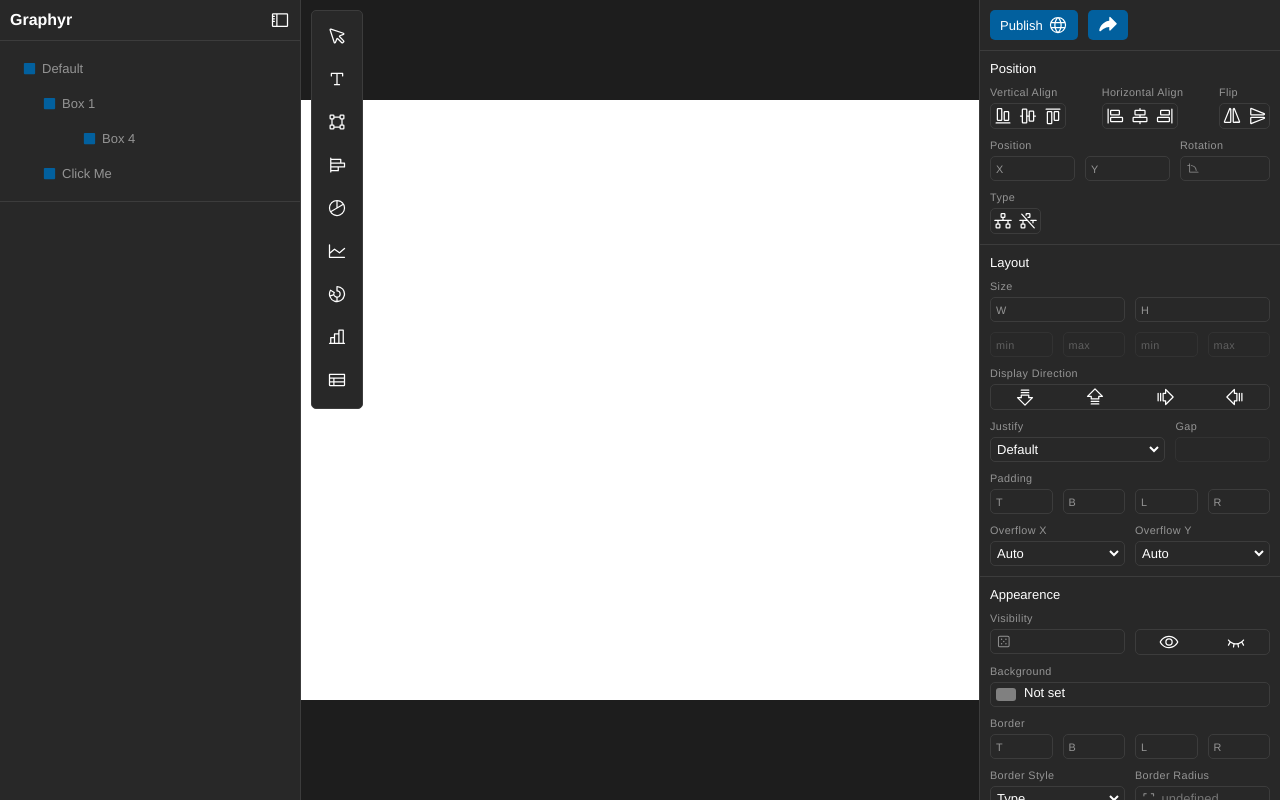
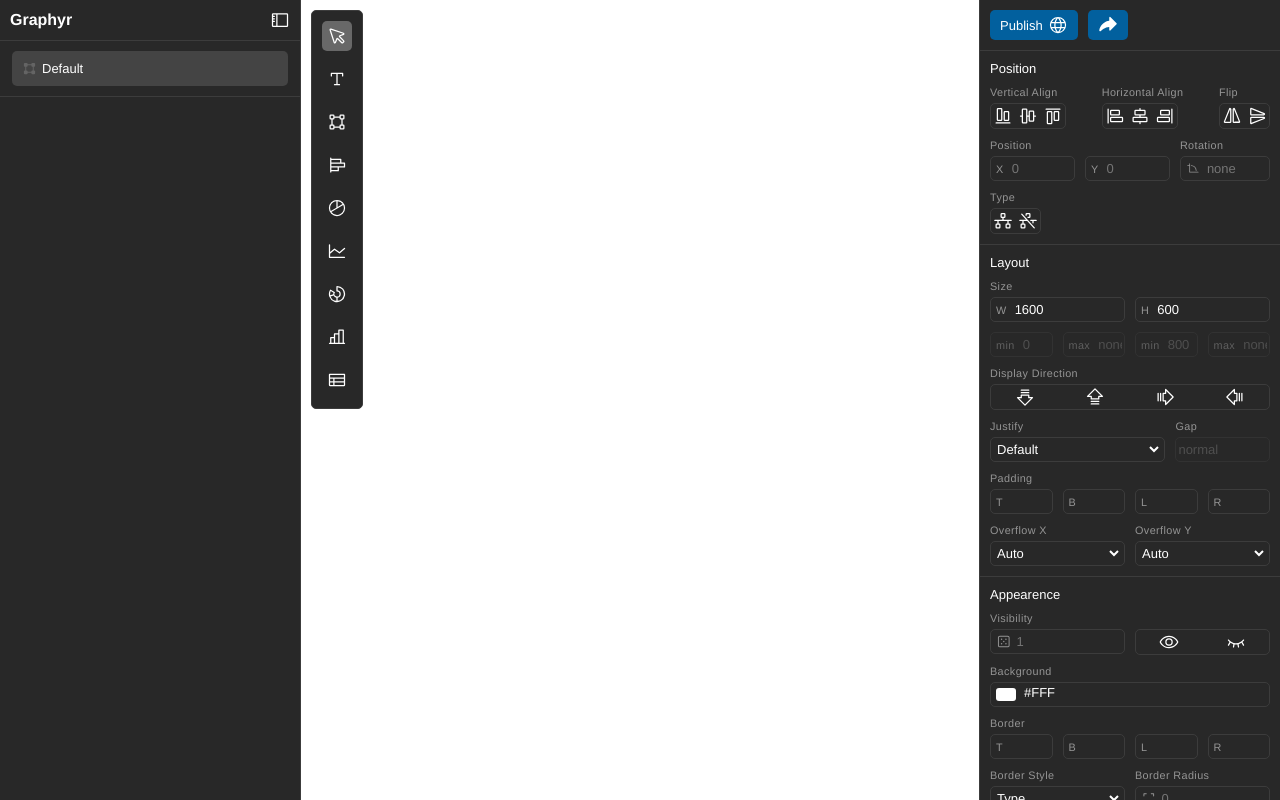
Before and after one commit to Gacktto/Graphyr, a React (Vite) app: page / in a window 1280 px wide. Built offline with nearby package versions, Linux system fonts and the light colour scheme.

Commit message:
feat: Canvas ghost selector (add new elements) first implementation

```diff
--- a/src/components/Canvas/Canvas.tsx
+++ b/src/components/Canvas/Canvas.tsx
@@ -1,22 +1,114 @@
-// src/components/Canvas/Canvas.tsx
-import { useRef } from 'react';
+import React, { useRef, useState, useEffect, useCallback } from 'react';
 import styles from '../../styles/Canvas.module.css';
 import { useCanvasTransform } from './useCanvasTransform';
-import { renderElement } from '../Elements/renderElement';
+import { ElementRenderer } from '../Elements/renderElement';
 import { useCanvas } from '../../context/CanvasContext';
+
+type DrawingState = {
+  startX: number;
+  startY: number;
+  currentX: number;
+  currentY: number;
+  parentId: string | null;
+}
 
 export default function Canvas() {
     const canvasRef = useRef<HTMLDivElement>(null);
     const innerRef = useRef<HTMLDivElement>(null);
 
-    const { elements, selectedId, setSelectedId } = useCanvas();
-    const { scale, offset } = useCanvasTransform(
-        canvasRef as React.RefObject<HTMLDivElement>,
-        innerRef as React.RefObject<HTMLDivElement>
-    );
+    const { elements, selectedId, setSelectedId, activeTool, setActiveTool, addElement } = useCanvas();
+    const { scale, offset } = useCanvasTransform(canvasRef as React.RefObject<HTMLDivElement>, innerRef as React.RefObject<HTMLDivElement>);
+    const [drawingState, setDrawingState] = useState<DrawingState | null>(null);
+
+    const getCoordsInWorld = useCallback((e: MouseEvent | React.MouseEvent): { x: number, y: number } => {
+        if (!canvasRef.current) return { x: 0, y: 0 };
+        const canvasRect = canvasRef.current.getBoundingClientRect();
+        return {
+            x: (e.clientX - canvasRect.left - offset.x) / scale,
+            y: (e.clientY - canvasRect.top - offset.y) / scale
+        };
+    }, [offset, scale]);
+
+    const handleMouseDown = (e: React.MouseEvent<HTMLDivElement>) => {
+        if (activeTool === 'cursor' || e.button !== 0) {
+            if((e.target as HTMLElement).dataset.canvasElement === undefined) {
+                setSelectedId(null);
+            }
+            return;
+        }
+        e.preventDefault();
+
+        const targetElement = (e.target as HTMLElement).closest('[data-canvas-element]');
+        const parentId = targetElement ? targetElement.getAttribute('data-element-id') : '1';
+
+        const { x, y } = getCoordsInWorld(e);
+        setDrawingState({ startX: x, startY: y, currentX: x, currentY: y, parentId });
+    };
+
+    useEffect(() => {
+        if (!drawingState) return;
+
+        const handleWindowMouseMove = (e: MouseEvent) => {
+            const { x, y } = getCoordsInWorld(e);
+            setDrawingState(prev => prev ? { ...prev, currentX: x, currentY: y } : null);
+        };
+
+        const handleWindowMouseUp = (_e: MouseEvent) => {
+            if (!drawingState || activeTool === 'cursor') return;
+            const { startX, startY, currentX, currentY, parentId } = drawingState;
+            const width = Math.abs(currentX - startX);
+            const height = Math.abs(currentY - startY);
+
+            if (width > 5 && height > 5) {
+                const newElementStyle: React.CSSProperties = {
+                    // left: `${Math.min(startX, currentX)}px`,
+                    // top: `${Math.min(startY, currentY)}px`,
+                    position: "relative",
+                    width: `${width}px`,
+                    height: `${height}px`,
+                };
+                addElement(activeTool, { parentId, style: newElementStyle });
+            }
+            setDrawingState(null);
+            setActiveTool('cursor');
+        };
+
+        window.addEventListener('mousemove', handleWindowMouseMove);
+        window.addEventListener('mouseup', handleWindowMouseUp);
+
+        return () => {
+            window.removeEventListener('mousemove', handleWindowMouseMove);
+            window.removeEventListener('mouseup', handleWindowMouseUp);
+        };
+    }, [drawingState, activeTool, addElement, getCoordsInWorld, setActiveTool]);
+
+    const handleDoubleClick = (e: React.MouseEvent<HTMLDivElement>) => {
+        if (activeTool === 'cursor') return;
+        const { x, y } = getCoordsInWorld(e);
+        const targetElement = (e.target as HTMLElement).closest('[data-canvas-element]');
+        const parentId = targetElement ? targetElement.getAttribute('data-element-id') : '1';
+        const newElementStyle: React.CSSProperties = { left: `${x}px`, top: `${y}px` };
+        addElement(activeTool, { parentId, style: newElementStyle });
+        setActiveTool('cursor');
+    };
+
+    const getGhostStyle = (): React.CSSProperties => {
+        if (!drawingState) return { display: 'none' };
+        const { startX, startY, currentX, currentY } = drawingState;
+        return {
+            position: 'absolute',
+            left: Math.min(startX, currentX),
+            top: Math.min(startY, currentY),
+            width: Math.abs(currentX - startX),
+            height: Math.abs(currentY - startY),
+            backgroundColor: 'rgba(0, 122, 255, 0.2)',
+            border: '1px solid rgba(0, 122, 255, 0.8)',
+            zIndex: '9999'
+        };
+    };
 
     return (
-        <div ref={canvasRef} className={styles.canvas}>
+        <div ref={canvasRef} className={`${styles.canvas} ${styles[activeTool]}`}>
             <div
                 ref={innerRef}
                 style={{
@@ -26,10 +118,11 @@ export default function Canvas() {
                     height: '100%',
                     position: 'absolute',
                 }}
+                onMouseDown={handleMouseDown}
+                onDoubleClick={handleDoubleClick}
             >
-                {elements.map((el) =>
-                    renderElement(el, selectedId, setSelectedId)
-                )}
+                {drawingState && <div style={getGhostStyle()} />}
+                {elements.map((el) => <ElementRenderer key={el.id} node={el} />)}
             </div>
         </div>
     );
--- a/src/components/Elements/renderElement.tsx
+++ b/src/components/Elements/renderElement.tsx
@@ -1,103 +1,106 @@
-import React, { type JSX } from 'react';
+import React from 'react';
 import type { ElementNode } from '../TreeView/TreeView';
 import { useCanvas } from '../../context/CanvasContext';
 
-export function renderElement(
-    node: ElementNode,
-    selectedId: string | null,
-    onSelect: (id: string) => void
-): JSX.Element | null {
-    const { elementsRef } = useCanvas(); // importa o ref
+export interface ElementRendererProps {
+  node: ElementNode;
+}
+
+export const ElementRenderer: React.FC<ElementRendererProps> = React.memo(({ node }) => {
+    const {
+      elementsRef, setElements, selectedId, setSelectedId,
+      activeTool
+    } = useCanvas();
 
     const isSelected = node.id === selectedId;
 
     const handleClick = (e: React.MouseEvent) => {
         e.stopPropagation();
-        onSelect(node.id);
+        if (activeTool === 'cursor') {
+            setSelectedId(node.id);
+        }
+    };
+
+    const handleTextBlur = (e: React.FocusEvent<HTMLDivElement>) => {
+        const newText = e.currentTarget.innerText;
+        setElements(prev => {
+            const updateName = (nodes: ElementNode[]): ElementNode[] => {
+                return nodes.map(n => {
+                    if (n.id === node.id) {
+                        return { ...n, name: newText };
+                    }
+                    if (n.children) {
+                        return { ...n, children: updateName(n.children) };
+                    }
+                    return n;
+                });
+            };
+            return updateName(prev);
+        });
     };
 
     const registerRef = (el: HTMLElement | null) => {
-        if (el) {
-            elementsRef.current[node.id] = el;
-        }
+        if (el) elementsRef.current[node.id] = el;
     };
 
     const commonStyle: React.CSSProperties = {
         outline: isSelected ? '2px solid #007aff' : 'none',
+        outlineOffset: isSelected ? '2px' : '0px',
     };
+
+    const finalStyle = { ...commonStyle, ...node.style };
+
+    const renderChildren = () =>
+        node.children?.map(child => <ElementRenderer key={child.id} node={child} />);
 
     switch (node.type) {
         case 'frame':
+            const frameStyle = {
+                ...finalStyle,
+                width: node.style?.width || '1300px',
+                minHeight: node.style?.minHeight || '800px',
+                backgroundColor: node.style?.backgroundColor || '#fff',
+                position: 'relative',
+            };
             return (
-                <div
-                    key={node.id}
-                    ref={registerRef}
-                    data-element-id={node.id}
-                    data-canvas-element
+                <div key={node.id} ref={registerRef} data-element-id={node.id} data-canvas-element
                     onClick={handleClick}
-                    style={{
-                        outline: isSelected ? '2px solid #007aff' : 'none',
-                        margin: '0 auto',
-                        width: node.style?.width || '1300px',
-                        minHeight: 600,
-                        backgroundColor: '#fff',
-                        position: 'relative',
-                        ...node.style,
-                    }}
+                    style={frameStyle}
                 >
-                    {node.children?.map((child) =>
-                        renderElement(child, selectedId, onSelect)
-                    )}
+                    {renderChildren()}
                 </div>
             );
-
         case 'div':
             return (
-                <div
-                    key={node.id}
-                    ref={registerRef}
-                    data-element-id={node.id}
-                    data-canvas-element
+                <div key={node.id} ref={registerRef} data-element-id={node.id} data-canvas-element
                     onClick={handleClick}
-                    style={{
-                        ...commonStyle,
-                        backgroundColor: node.style?.backgroundColor || 'red',
-                        width: node.style?.width || 200,
-                        display: node.style?.display || 'flex',
-                        position: node.style?.position || 'absolute',
-                        height: node.style?.height || 200,
-                        ...node.style,
-                    }}
+                    style={finalStyle}
                 >
-                    {node.children?.map((child) =>
-                        renderElement(child, selectedId, onSelect)
-                    )}
+                    {renderChildren()}
                 </div>
             );
-
+        case 'text':
+             return (
+                <div key={node.id} ref={registerRef} data-element-id={node.id} data-canvas-element
+                    onClick={handleClick}
+                    style={finalStyle}
+                    contentEditable={isSelected}
+                    suppressContentEditableWarning={true}
+                    onBlur={handleTextBlur}
+                >
+                    {node.name}
+                </div>
+            );
         case 'button':
             return (
-                <button
-                    key={node.id}
-                    ref={registerRef}
-                    data-element-id={node.id}
-                    data-canvas-element
+                <button key={node.id} ref={registerRef} data-element-id={node.id} data-canvas-element
                     onClick={handleClick}
-                    style={{
-                        ...commonStyle,
-                        backgroundColor:
-                            node.style?.backgroundColor || '#007aff',
-                        color: node.style?.color || '#fff',
-                        width: node.style?.width || 'fit-content',
-                        padding: node.style?.padding || 0,
-                        ...node.style,
-                    }}
+                    style={finalStyle}
                 >
                     {node.name}
                 </button>
             );
-
         default:
             return null;
     }
-}
+});
--- a/src/components/GUI/Actionbar.tsx
+++ b/src/components/GUI/Actionbar.tsx
@@ -1,4 +1,3 @@
-import { useState } from 'react';
 import {
     BoundingBoxIcon,
     CursorIcon,
@@ -11,29 +10,30 @@ import {
     TableIcon,
 } from '@phosphor-icons/react';
 import styles from '../../styles/Actionbar.module.css';
+import { useCanvas } from '../../context/CanvasContext';
 
 export default function ActionBar() {
-    const [selected, setSelected] = useState<string | null>(null);
+    const { activeTool, setActiveTool } = useCanvas();
 
-    const icons = [
-        { name: 'Cursor', icon: CursorIcon },
-        { name: 'Text', icon: TextTIcon },
-        { name: 'Frame', icon: BoundingBoxIcon },
-        { name: 'Chart Bar Horizontal', icon: ChartBarHorizontalIcon },
-        { name: 'Chart Pie', icon: ChartPieIcon },
-        { name: 'Chart Line', icon: ChartLineIcon },
-        { name: 'Chart Donut', icon: ChartDonutIcon },
-        { name: 'Chart Bar', icon: ChartBarIcon },
-        { name: 'Table', icon: TableIcon },
+    const tools = [
+        { name: 'Cursor', icon: CursorIcon, type: 'cursor' as const },
+        { name: 'Text', icon: TextTIcon, type: 'text' as const },
+        { name: 'Frame', icon: BoundingBoxIcon, type: 'div' as const },
+        { name: 'Chart Bar Horizontal', icon: ChartBarHorizontalIcon, type: 'div' as const },
+        { name: 'Chart Pie', icon: ChartPieIcon, type: 'div' as const },
+        { name: 'Chart Line', icon: ChartLineIcon, type: 'div' as const },
+        { name: 'Chart Donut', icon: ChartDonutIcon, type: 'div' as const },
+        { name: 'Chart Bar', icon: ChartBarIcon, type: 'div' as const },
+        { name: 'Table', icon: TableIcon, type: 'div' as const },
     ];
 
     return (
-        <div className={styles.actionbar}>
-            {icons.map(({ name, icon: Icon }) => (
+         <div className={styles.actionbar}>
+            {tools.map(({ name, icon: Icon, type }) => (
                 <div title={name} key={name}>
                     <Icon
-                        className={`${styles.icon} ${styles.button} ${selected === name ? styles.active : ''}`}
-                        onClick={() => setSelected(name)}
+                        className={`${styles.icon} ${styles.button} ${activeTool === type ? styles.active : ''}`}
+                        onClick={() => setActiveTool(type)}
                     />
                 </div>
             ))}
--- a/src/components/GUI/Rightbar/sections/AppearenceSection.tsx
+++ b/src/components/GUI/Rightbar/sections/AppearenceSection.tsx
@@ -9,7 +9,6 @@ import {
 import type { ElementNode } from '../../../TreeView/TreeView';
 import { ColorControl } from '../../../ColorPicker/ColorControl';
 
-// Definimos as props que este componente precisa receber
 interface AppearanceSectionProps {
     selectedElement: ElementNode | null;
     computedStyles: CSSStyleDeclaration | null;
@@ -92,8 +91,6 @@ export const AppearanceSection: React.FC<AppearanceSectionProps> = React.memo(
                             onClick={onColorControlClick}
                         />
                     </div>
-                    {/* Row Start - Border e outros */}
-                    {/* Você pode continuar movendo o resto do JSX da seção de aparência para cá */}
                     {/* Row Start */}
                     <div className={styles.row}>
                         <div className={styles.group}>
--- a/src/components/GUI/Rightbar/sections/LayoutSection.tsx
+++ b/src/components/GUI/Rightbar/sections/LayoutSection.tsx
@@ -14,7 +14,6 @@ import {
 } from '@phosphor-icons/react';
 import type { ElementNode } from '../../../TreeView/TreeView';
 
-// Props necessárias para esta seção
 interface LayoutSectionProps {
     selectedElement: ElementNode | null;
     computedStyles: CSSStyleDeclaration | null;
--- a/src/components/GUI/Rightbar/sections/PositionSection.tsx
+++ b/src/components/GUI/Rightbar/sections/PositionSection.tsx
@@ -15,7 +15,6 @@ import {
 } from '@phosphor-icons/react';
 import type { ElementNode } from '../../../TreeView/TreeView';
 
-// Props necessárias para esta seção
 interface PositionSectionProps {
     selectedElement: ElementNode | null;
     computedStyles: CSSStyleDeclaration | null;
--- a/src/components/TreeView/TreeView.tsx
+++ b/src/components/TreeView/TreeView.tsx
@@ -1,5 +1,5 @@
 import styles from '../../styles/Treeview.module.css';
-import { SquareIcon } from '@phosphor-icons/react';
+import { SquareIcon, TextTIcon, BoundingBoxIcon } from '@phosphor-icons/react';
 
 export type ElementNode = {
     id: string;
@@ -15,6 +15,17 @@ type TreeViewProps = {
     onSelect: (id: string) => void;
 };
 
+const NodeIcon = ({ type }: { type: string }) => {
+    switch (type) {
+        case 'text':
+            return <TextTIcon weight="fill" size={15} color="rgb(158, 2, 96)" />;
+        case 'frame':
+            return <BoundingBoxIcon weight="fill" size={15} color="rgb(100, 100, 100)" />;
+        default:
+            return <SquareIcon weight="fill" size={15} color="rgb(2, 96, 158)" />;
+    }
+};
+
 export default function TreeView({
     elements,
     selectedId,
@@ -27,20 +38,14 @@ export default function TreeView({
             <div
                 key={node.id}
                 className={`${styles.node} ${isSelected ? styles.active : ''}`}
-                style={{
-                    paddingLeft: depth * 20,
-                }}
+                style={{ paddingLeft: depth * 20 }}
                 onClick={(e) => {
                     e.stopPropagation();
                     onSelect(node.id);
                 }}
             >
                 <div className={styles.line}>
-                    <SquareIcon
-                        weight="fill"
-                        size={15}
-                        color="rgb(2, 96, 158)"
-                    />
+                    <NodeIcon type={node.type} />
                     <span className={styles.nodeName}>{node.name}</span>
                 </div>
                 <div className={styles.children}>
--- a/src/context/CanvasContext.tsx
+++ b/src/context/CanvasContext.tsx
@@ -5,8 +5,16 @@ import {
     useRef,
     type ReactNode,
     useMemo,
+    useCallback,
 } from 'react';
 import type { ElementNode } from '../components/TreeView/TreeView';
+
+export type ActiveTool = 'cursor' | 'text' | 'div';
+
+type AddElementOptions = {
+    parentId: string | null;
+    style?: React.CSSProperties;
+}
 
 type CanvasContextType = {
     elements: ElementNode[];
@@ -14,9 +22,40 @@ type CanvasContextType = {
     selectedId: string | null;
     setSelectedId: (id: string | null) => void;
     elementsRef: React.MutableRefObject<Record<string, HTMLElement | null>>;
+    activeTool: ActiveTool;
+    setActiveTool: (tool: ActiveTool) => void;
+    addElement: (type: 'div' | 'text', options: AddElementOptions) => void;
 };
 
 const CanvasContext = createContext<CanvasContextType | undefined>(undefined);
+
+const insertNodeIntoTree = (
+    nodes: ElementNode[],
+    newNode: ElementNode,
+    parentId: string | null
+): ElementNode[] => {
+    if (parentId === null) {
+        const rootFrameIndex = nodes.findIndex(n => n.type === 'frame');
+        if (rootFrameIndex !== -1) {
+            const newNodes = [...nodes];
+            const rootFrame = { ...newNodes[rootFrameIndex] };
+            rootFrame.children = [...(rootFrame.children || []), newNode];
+            newNodes[rootFrameIndex] = rootFrame;
+            return newNodes;
+        }
+        return [...nodes, newNode];
+    }
+
+    return nodes.map((node) => {
+        if (node.id === parentId) {
+            return { ...node, children: [...(node.children || []), newNode] };
+        }
+        if (node.children) {
+            return { ...node, children: insertNodeIntoTree(node.children, newNode, parentId) };
+        }
+        return node;
+    });
+};
 
 export function CanvasProvider({ children }: { children: ReactNode }) {
     const elementsRef = useRef<Record<string, HTMLElement | null>>({});
@@ -25,30 +64,56 @@ export function CanvasProvider({ children }: { children: ReactNode }) {
             id: '1',
             type: 'frame',
             name: 'Default',
-            children: [
-                {
-                    id: '2',
-                    type: 'div',
-                    name: 'Box 1',
-                    children: [{ id: '4', type: 'div', name: 'Box 4' }],
-                },
-                { id: '3', type: 'button', name: 'Click Me' },
-            ],
+            style: { width: '1600px', height: '600px', position: 'relative', backgroundColor: '#FFF' },
+            children: [],
         },
     ]);
+    const [selectedId, setSelectedId] = useState<string | null>('1');
+    const [activeTool, setActiveTool] = useState<ActiveTool>('cursor');
 
-    const [selectedId, setSelectedId] = useState<string | null>(null);
+    const addElement = useCallback((type: 'div' | 'text', options: AddElementOptions) => {
+        const newId = crypto.randomUUID();
+        let newElement: ElementNode;
 
-    const contextValue = useMemo(
-        () => ({
-            elements,
-            setElements,
-            selectedId,
-            setSelectedId,
-            elementsRef,
-        }),
-        [elements, selectedId]
-    );
+        const baseStyle = { ...options.style, position: 'relative' };
+
+        if (type === 'div') {
+            const defaultDivStyle = {
+                width: '300px',
+                height: '200px',
+                backgroundColor: 'rgba(217, 217, 217, 1)'
+            };
+
+            newElement = {
+                id: newId, type: 'div', name: 'New Frame',
+                style: { ...defaultDivStyle, ...baseStyle },
+                children: [],
+            };
+        } else {
+            const defaultTextStyle = {
+                fontSize: '16px',
+                color: 'rgba(0, 0, 0, 1)',
+                width: 'auto',
+                height: 'auto',
+            };
+
+            newElement = {
+                id: newId, type: 'text', name: 'New Text',
+                style: { ...defaultTextStyle, ...baseStyle },
+            };
+        }
+
+        setElements(currentElements => insertNodeIntoTree(currentElements, newElement, options.parentId));
+        setSelectedId(newId);
+    }, []);
+
+    const contextValue = useMemo(() => ({
+        elements, setElements,
+        selectedId, setSelectedId,
+        elementsRef,
+        activeTool, setActiveTool,
+        addElement,
+    }), [elements, selectedId, activeTool, addElement]);
 
     return (
         <CanvasContext.Provider value={contextValue}>
@@ -59,7 +124,6 @@ export function CanvasProvider({ children }: { children: ReactNode }) {
 
 export function useCanvas() {
     const ctx = useContext(CanvasContext);
-    if (!ctx)
-        throw new Error('useCanvas deve ser usado dentro de CanvasProvider');
+    if (!ctx) throw new Error('useCanvas deve ser usado dentro de CanvasProvider');
     return ctx;
 }
--- a/src/styles/Canvas.module.css
+++ b/src/styles/Canvas.module.css
@@ -31,3 +31,12 @@
     border-top-left-radius: 5px;
     font-weight: bold;
 }
+
+.canvas.cursor {
+    cursor: default;
+}
+
+.canvas.div,
+.canvas.text {
+    cursor: crosshair;
+}
```
Also changed, not shown: src/components/Canvas/useCanvasTransform.ts (+4 -5 lines), src/components/GUI/Rightbar/Rightbar.tsx (+8 -6 lines).
